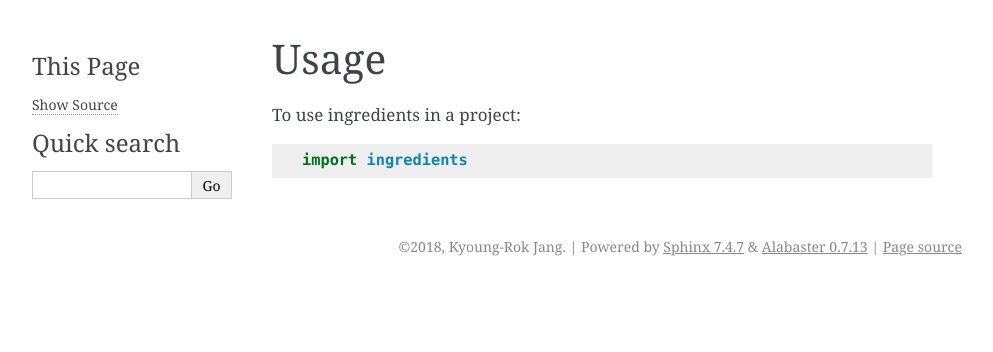
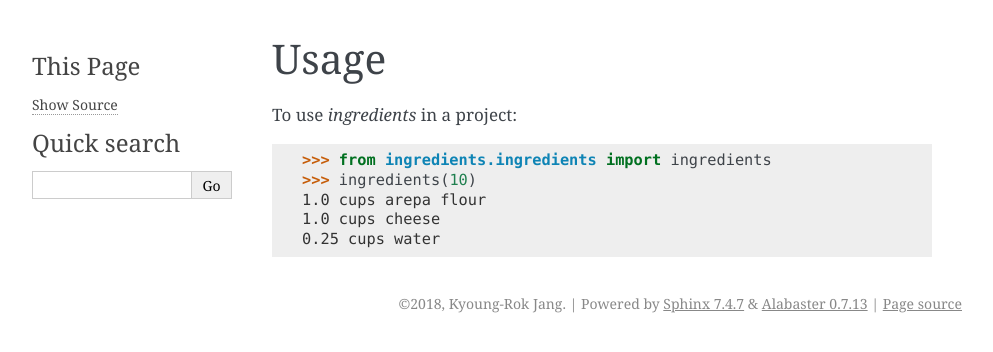
Before and after one commit to kyoungrok0517/ingredients, a Sphinx documentation site: the page built from docs/usage.rst, in a window 1280 px wide. Shown: the top 352 px of the page, without its empty margins (148-1141 px from the left). Built offline with Sphinx 7.4.7, drawn with Linux system fonts in a browser that asks for light colours.

Commit message:
Update documentation with more details

```diff
--- a/docs/usage.rst
+++ b/docs/usage.rst
@@ -2,6 +2,10 @@
 Usage
 =====
 
-To use ingredients in a project::
+To use `ingredients` in a project::
 
-    import ingredients
+    >>> from ingredients.ingredients import ingredients
+    >>> ingredients(10)
+    1.0 cups arepa flour
+    1.0 cups cheese
+    0.25 cups water
```
